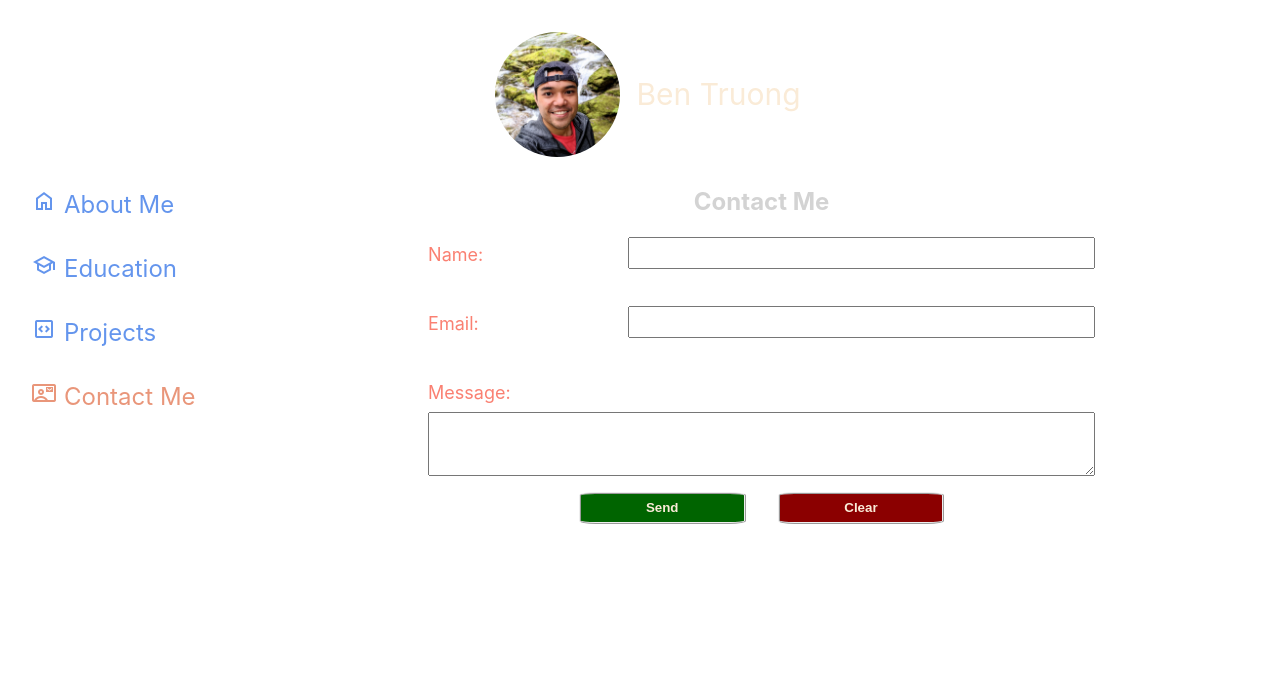
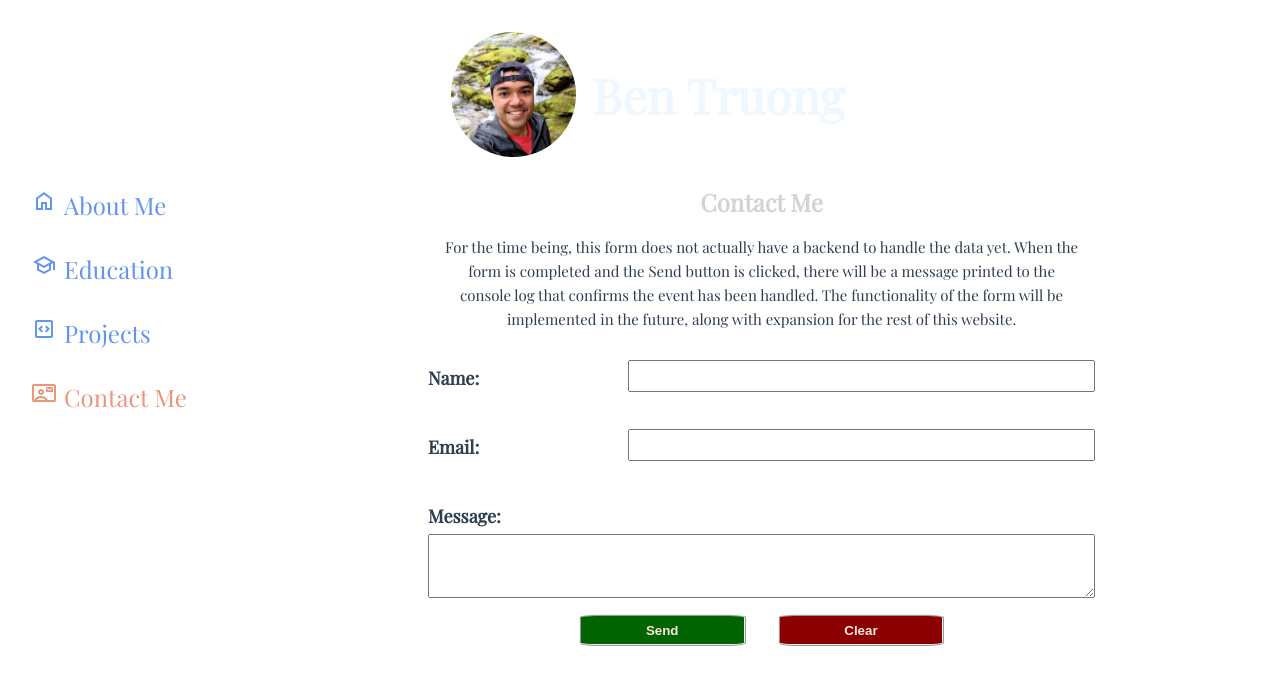
Before and after one commit to benttruong/personal-website, a Vue app: page /contact in a window 1280 px wide. Shown: the top 684 px of the page. Built offline with nearby package versions, Linux system fonts and the light colour scheme.

Commit message:
completed the contact form

```diff
--- a/index.html
+++ b/index.html
@@ -3,12 +3,19 @@
   <head>
     <meta charset="UTF-8" />
     <meta name="viewport" content="width=device-width, initial-scale=1.0" />
-     <link rel="shortcut icon" type="image/png" href="/src/assets/images/person-icon.png"/>
-    <link href="https://fonts.googleapis.com/icon?family=Material+Icons" rel="stylesheet" />
-    <link rel="stylesheet" href="https://fonts.googleapis.com/css2?family=Material+Symbols+Outlined:opsz,wght,FILL,GRAD@48,400,0,0" />
+    <link rel="shortcut icon" type="image/png" href="/src/assets/images/person-icon.png" />
     <link
       rel="stylesheet"
       href="https://fonts.googleapis.com/css2?family=Material+Symbols+Outlined:opsz,wght,FILL,GRAD@20..48,100..700,0..1,-50..200"
+    />
+    <link rel="preconnect" href="https://fonts.googleapis.com">
+<link rel="preconnect" href="https://fonts.gstatic.com" crossorigin>
+<link href="https://fonts.googleapis.com/css2?family=Architects+Daughter&family=Cinzel:wght@800&family=Playfair+Display&display=swap" rel="stylesheet">
+    <link rel="preconnect" href="https://fonts.googleapis.com" />
+    <link rel="preconnect" href="https://fonts.gstatic.com" crossorigin />
+    <link
+      href="https://fonts.googleapis.com/css2?family=Playfair+Display&display=swap"
+      rel="stylesheet"
     />
     <title>Ben Truong</title>
   </head>
--- a/src/assets/base.css
+++ b/src/assets/base.css
@@ -65,8 +65,9 @@ body {
   background: var(--color-background);
   transition: color 0.5s, background-color 0.5s;
   line-height: 1.6;
-  font-family: Inter, -apple-system, BlinkMacSystemFont, 'Segoe UI', Roboto, Oxygen, Ubuntu,
-    Cantarell, 'Fira Sans', 'Droid Sans', 'Helvetica Neue', sans-serif;
+
+  font-family: 'Playfair Display', serif;
+
   font-size: 15px;
   text-rendering: optimizeLegibility;
   -webkit-font-smoothing: antialiased;
--- a/src/components/MainHeader.vue
+++ b/src/components/MainHeader.vue
@@ -20,9 +20,13 @@ header {
   height: 125px;
 }
 
-.name {
+.page-name {
   font-weight: bolder;
-  font-size:xx-large;
+  font-size:xxx-large;
+  color:aliceblue;
+  /* font-family: 'Architects Daughter', cursive; */
+/* font-family: 'Cinzel', serif; */
+font-family: 'Playfair Display', serif;
 }
 
 @media (max-width: 414px) {
--- a/src/views/ContactMe.vue
+++ b/src/views/ContactMe.vue
@@ -6,15 +6,23 @@ function send() {
 
   console.log(
     '============ MESSAGE ============\n' +
-      'Name: ' + name + '\n' +
-      'Email: ' + email +'\n' +
-      'Message: ' + message +'\n' +
-    '============ ******* ============');
+      'Name: ' +
+      name +
+      '\n' +
+      'Email: ' +
+      email +
+      '\n' +
+      'Message: ' +
+      message +
+      '\n' +
+      '============ ******* ============'
+  )
 }
 </script>
 <template>
   <span class="section-header">Contact Me</span>
   <form class="container" @submit.prevent="send">
+  <p class="note">For the time being, this form does not actually have a backend to handle the data yet. When the form is completed and the Send button is clicked, there will be a message printed to the console log that confirms the event has been handled. The functionality of the form will be implemented in the future, along with expansion for the rest of this website.</p>
     <section class="info">
       <label for="name">Name:</label>
       <input type="text" id="name" required />
@@ -59,12 +67,11 @@ function send() {
 
 label {
   padding: 0.25rem 0;
-  color: salmon;
+  font-weight:900;
   width: 30%;
 }
 
 .info {
-  /* margin: 2rem; */
   padding: 1rem 0;
   display: flex;
   flex-direction: row;
@@ -109,4 +116,21 @@ button {
 #clear {
   background-color: darkred;
 }
+
+#send:hover,
+#clear:hover {
+  background-color: slateblue;
+  cursor: pointer;
+}
+
+#send:active,
+#clear:active {
+  background-color: indigo;
+}
+
+.note {
+  text-align: center;
+  padding: 2%;
+}
+
 </style>
```
